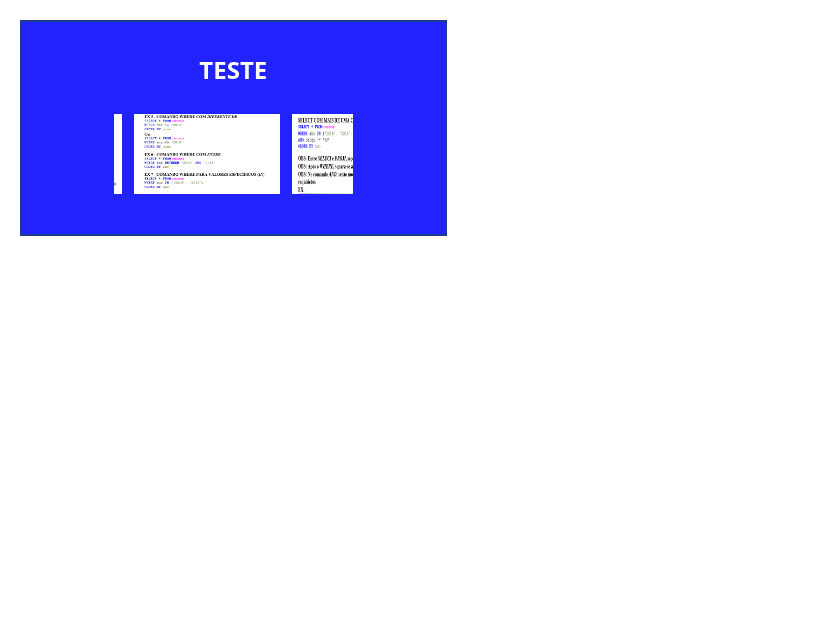
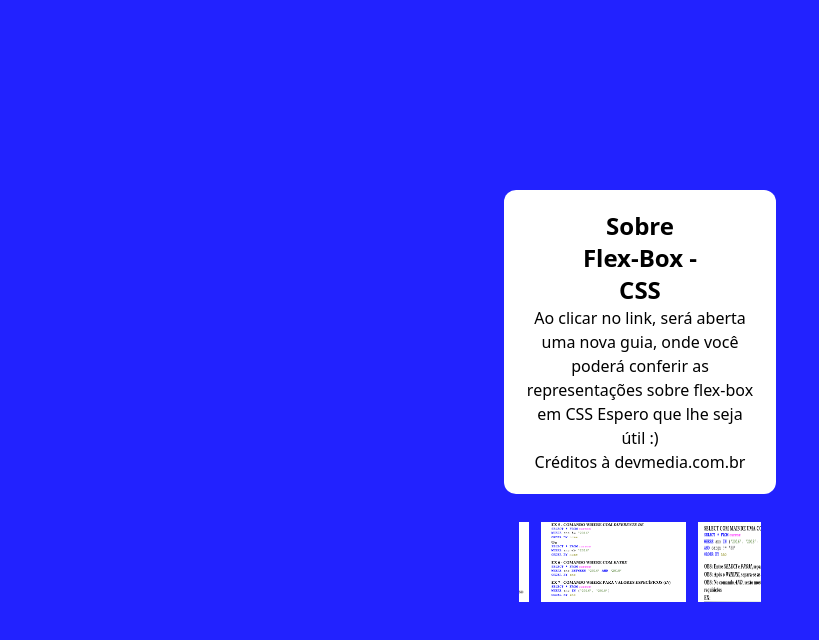
Before and after one commit to mferreiradb/help-dev, a React (Vite) app in the folder help-dev-react/: page / in a window 1280 px wide. Shown: the top 640 px of the page, without its empty margins (0-819 px from the left). Built offline with nearby package versions, Linux system fonts and the light colour scheme.

Commit message:
Alterações no design do card

```diff
--- a/help-dev-react/src/App.jsx
+++ b/help-dev-react/src/App.jsx
@@ -1,21 +1,9 @@
-import Teste from './assets/mysql-1.png'
-import Teste3 from './assets/mysql-2.png'
-import Teste5 from './assets/mysql-3.png'
-import Teste6 from './assets/mysql-4.png'
+import { Card } from './components/Card'
 
 export default function App() {
   return (
-    <main>
-      <section className='bg-blue-project flex flex-col items-center justify-center border-2 border-blue-900 p-8 space-y-5 xl:w-1/3 xl:m-5 my-5'>
-        <h3 className='text-center w-2/3 xl:w-2/4 text-2xl text-white font-semibold'>TESTE</h3>
-
-        <figure className='space-x-3 px-5 py-2 overflow-x-scroll flex w-2/3 justify-center items-center'>
-          <img className='h-20 w-40 ml-40' src={Teste} alt='teste' />
-          <img className='h-20 w-40' src={Teste3} alt='teste' />
-          <img className='h-20 w-40' src={Teste5} alt='teste' />
-          <img className='h-20 w-40' src={Teste6} alt='teste' />
-        </figure>
-      </section>
-    </main>
+    <>
+      <Card />
+    </>
   )
 }
--- /dev/null
+++ b/help-dev-react/src/components/Card/index.jsx
@@ -0,0 +1,30 @@
+import Teste from '../../assets/mysql-1.png'
+import Teste3 from '../../assets/mysql-2.png'
+import Teste5 from '../../assets/mysql-3.png'
+import Teste6 from '../../assets/mysql-4.png'
+
+export const Card = () => {
+    return (
+        <main className='bg-blue-project h-screen flex
+        items-center justify-center'>
+            <section className='flex flex-col items-center justify-center p-8 space-y-5 xl:w-1/3'>
+
+                <article className='bg-white rounded-xl p-5 flex flex-col items-center text-center justify-center w-3/4'>
+                    <h3 className='w-2/3 xl:w-2/4 text-2xl text-black font-semibold'>Sobre Flex-Box - CSS</h3>
+                    <p>
+                        Ao clicar no link, será aberta uma nova guia, onde você poderá conferir as representações sobre flex-box em CSS
+                        Espero que lhe seja útil :)
+                    </p>
+                    <p>Créditos à <a href='devmedia.com.br'>devmedia.com.br</a></p>
+                </article>
+
+                <figure className='space-x-3 px-5 py-2 overflow-x-scroll flex w-2/3 justify-center items-center'>
+                    <img className='h-20 w-40 ml-40' src={Teste} alt='teste' />
+                    <img className='h-20 w-40' src={Teste3} alt='teste' />
+                    <img className='h-20 w-40' src={Teste5} alt='teste' />
+                    <img className='h-20 w-40' src={Teste6} alt='teste' />
+                </figure>
+            </section>
+        </main>
+    )
+}
```
